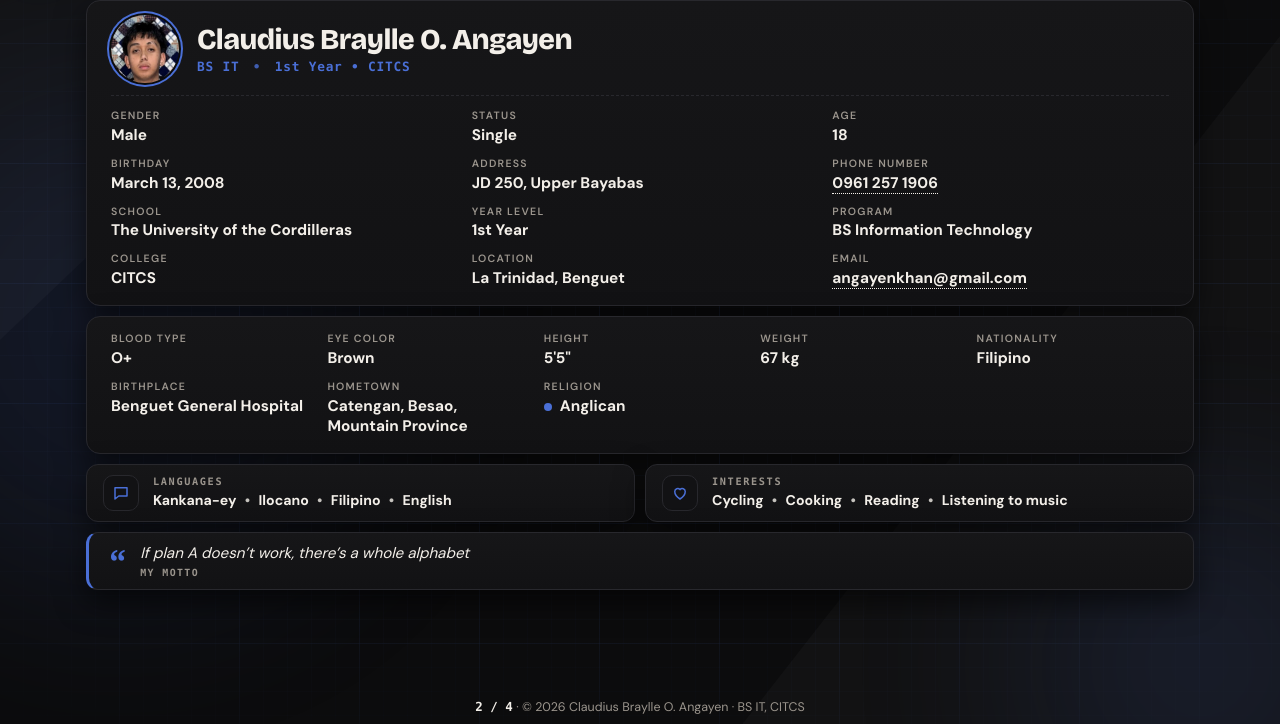
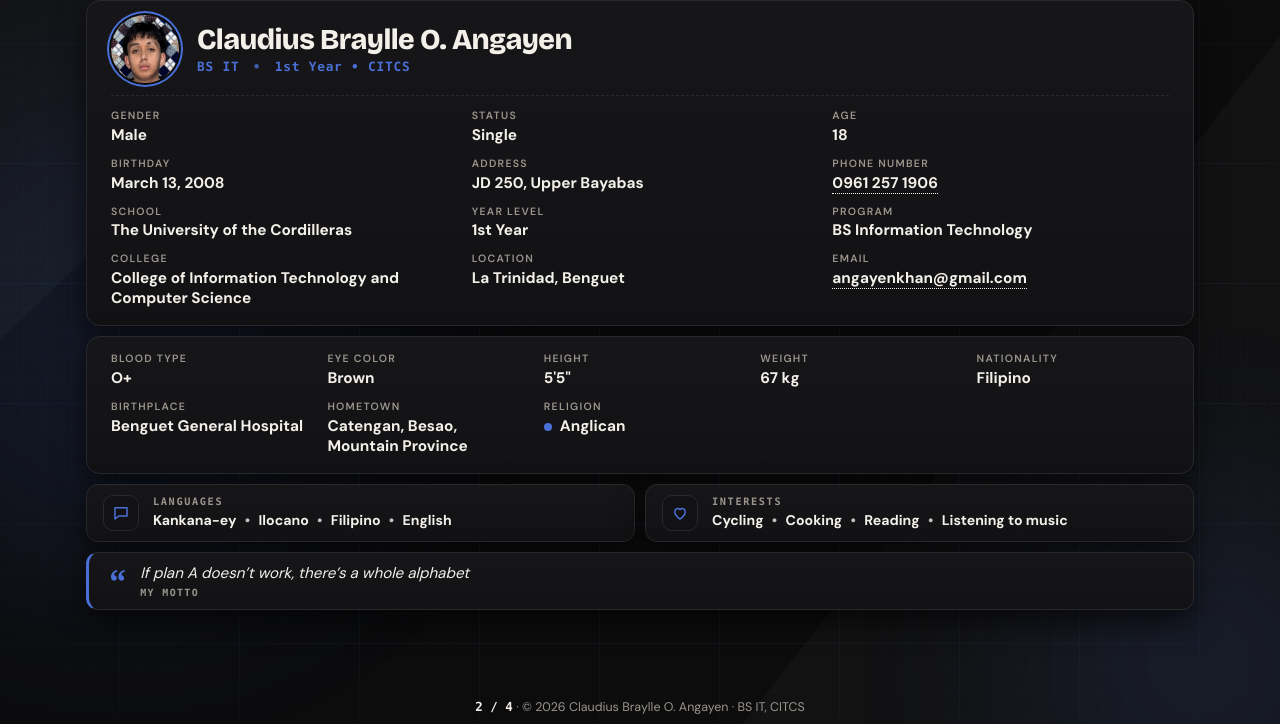
Before and after one commit to Clauwddd/Claudius-Angayen, a plain HTML site: page about.html in a window 1280 px wide. Shown: the part 76-800 px from the top of the page. Drawn offline with nearby package versions, Linux system fonts and the light colour scheme.

Commit message:
Update college name in about.html

```diff
--- a/about.html
+++ b/about.html
@@ -84,7 +84,7 @@
           <div class="pi-f"><dt>Gender</dt><dd>Male</dd></div><div class="pi-f"><dt>Status</dt><dd>Single</dd></div><div class="pi-f"><dt>Age</dt><dd>18</dd></div>
           <div class="pi-f"><dt>Birthday</dt><dd>March 13, 2008</dd></div><div class="pi-f"><dt>Address</dt><dd>JD 250, Upper Bayabas</dd></div><div class="pi-f"><dt>Phone number</dt><dd><a href="tel:+639612571906">0961 257 1906</a></dd></div>
           <div class="pi-f"><dt>School</dt><dd>The University of the Cordilleras</dd></div><div class="pi-f"><dt>Year level</dt><dd>1st Year</dd></div><div class="pi-f"><dt>Program</dt><dd>BS Information Technology</dd></div>
-          <div class="pi-f"><dt>College</dt><dd>CITCS</dd></div><div class="pi-f"><dt>Location</dt><dd>La Trinidad, Benguet</dd></div><div class="pi-f"><dt>Email</dt><dd><a href="mailto:angayenkhan@gmail.com">angayenkhan@gmail.com</a></dd></div>
+          <div class="pi-f"><dt>College</dt><dd>College of Information Technology and Computer Science</dd></div><div class="pi-f"><dt>Location</dt><dd>La Trinidad, Benguet</dd></div><div class="pi-f"><dt>Email</dt><dd><a href="mailto:angayenkhan@gmail.com">angayenkhan@gmail.com</a></dd></div>
         </dl>
       </section>
 
```
